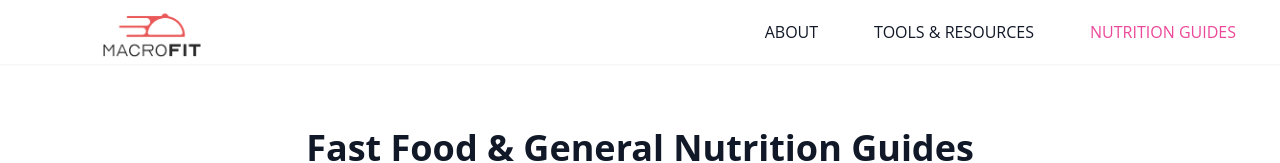
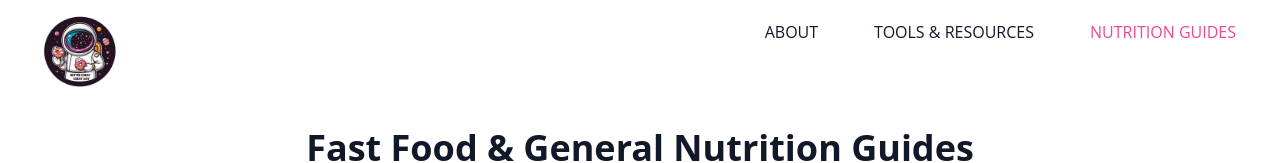
Before and after one commit to aloksingh3112/better-chear-day-v2, a Next.js app: page / in a window 1280 px wide. Shown: the top 163 px of the page. Built offline with nearby package versions, Linux system fonts and the light colour scheme.

Commit message:
fix logo

```diff
--- a/src/app/layout.tsx
+++ b/src/app/layout.tsx
@@ -26,19 +26,20 @@ export default function RootLayout({
 }>) {
   return (
     <html lang="en">
+
       <body
         className={`${geistSans.variable} ${geistMono.variable} antialiased`}
       >
       <div className="min-h-screen bg-gray-50">
       {/* Navigation Bar */}
-      <nav className="bg-white shadow-sm sticky top-0 z-50">
+      <nav className="bg-white  top-0 z-50">
         <div className="max-w-7xl mx-auto px-4 sm:px-6 lg:px-8">
           <div className="flex justify-between items-center h-16">
             <div className="flex-shrink-0 flex items-center">
-              <span className="">
+              <span className="mt-10">
                 <a href="/">
-                  <img src="/images/macro.png"
-                  className="w-60 h-20 object-cover mt-3"/>
+                  <img src="/images/logo.png"
+                  className="w-30 h-24 object-cover "/>
                 </a>
               </span>
             </div>
```
Also changed, not shown: public/images/logo.png (added).
